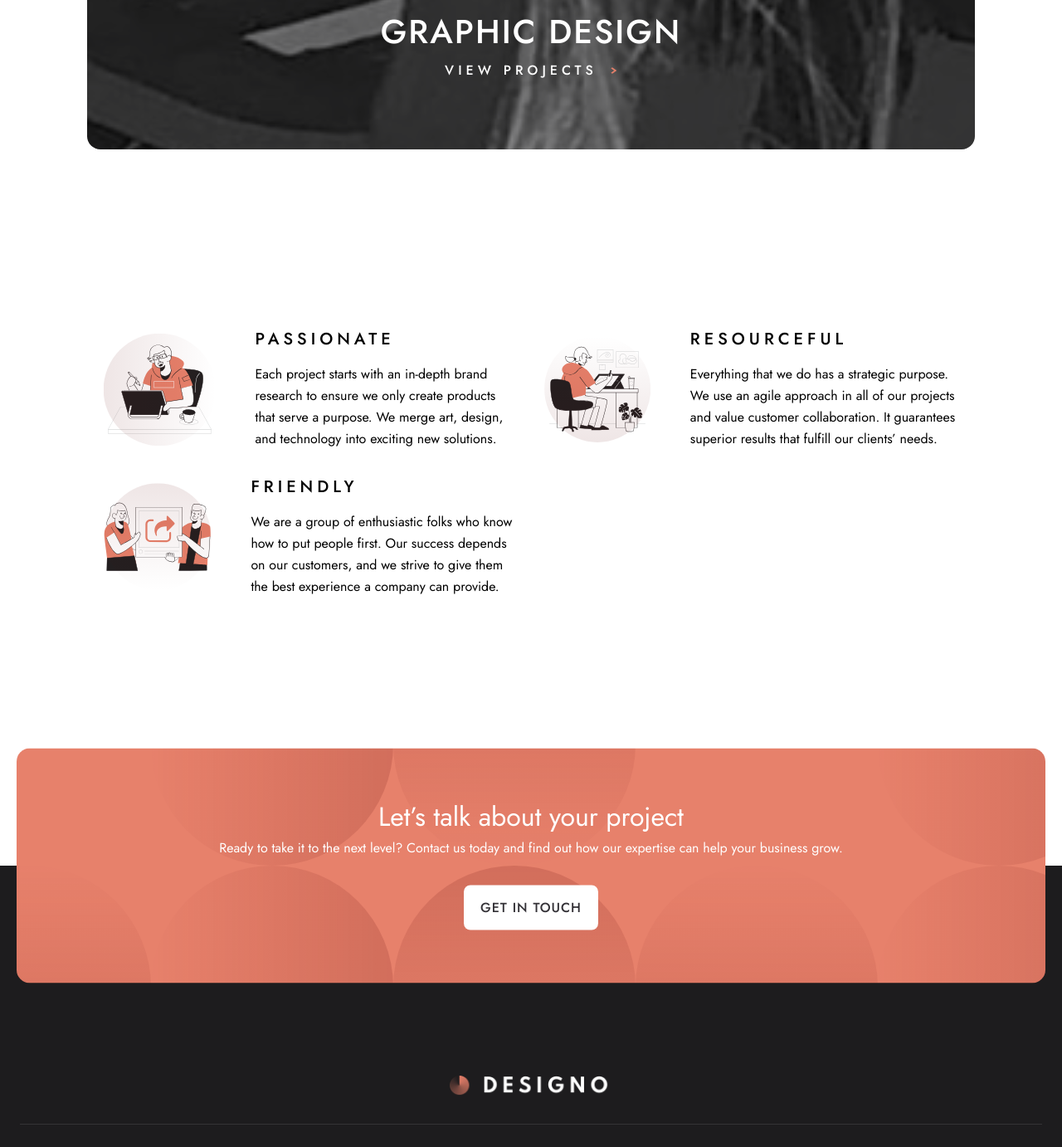
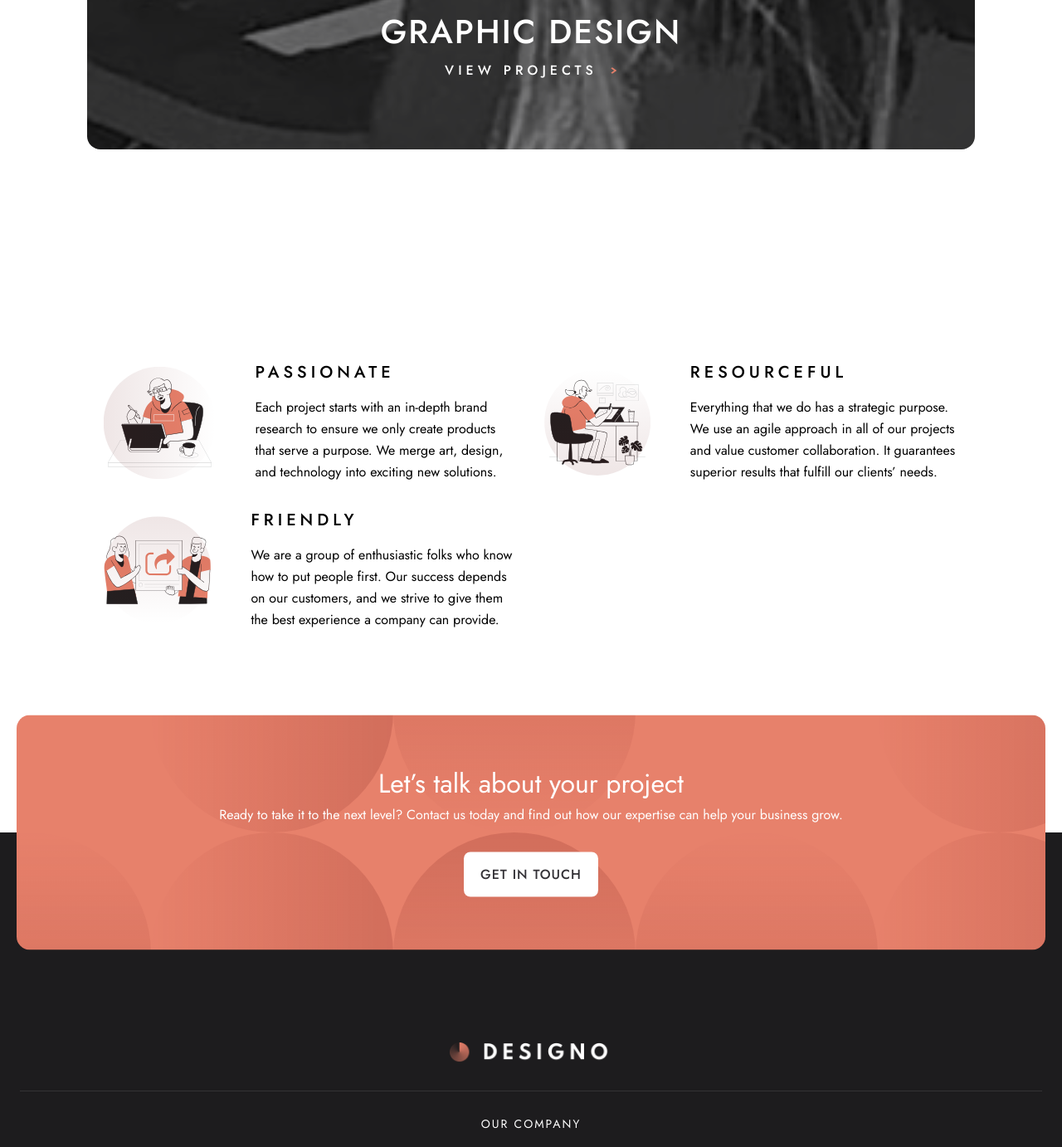
Before and after one commit to JuaniSilva/designo-landing, a Next.js app: page / in a window 1280 px wide. Shown: the part 1669-3051 px from the top of the page at 83% size. Built offline with nearby package versions, Linux system fonts and the light colour scheme.

Commit message:
fix: positioning

```diff
--- a/components/CTA.tsx
+++ b/components/CTA.tsx
@@ -2,8 +2,8 @@ import Button from './Button';
 
 export default function CTA() {
   return (
-    <div className='translate-y-1/2 px-5'>
-      <section className='lg:tex-left bg-cta-pattern bg-cta-position flex flex-col items-center rounded-2xl bg-primary-peach px-5 py-16'>
+    <div className='-mt-10 translate-y-1/2 px-5'>
+      <section className='lg:tex-left flex flex-col items-center rounded-2xl bg-primary-peach bg-cta-pattern bg-cta-position px-5 py-16'>
         <span className='mb-8 text-center text-white'>
           <span className='text-CTA'>Let’s talk about your project</span>
           <p className='mt-[6px]'>
--- a/components/DesignoValues.tsx
+++ b/components/DesignoValues.tsx
@@ -29,7 +29,7 @@ export default function DesignoValues() {
     },
   ];
   return (
-    <Container className='p-padding-body md:p-padding-body-tablet py-20'>
+    <Container className='px-padding-body pt-20 md:px-padding-body-tablet'>
       <div className='mt-14 grid grid-cols-1 gap-20 md:gap-8 lg:grid-cols-2 lg:grid-rows-2'>
         {values.map((value) => (
           <Value key={value.title} {...value} />
```
